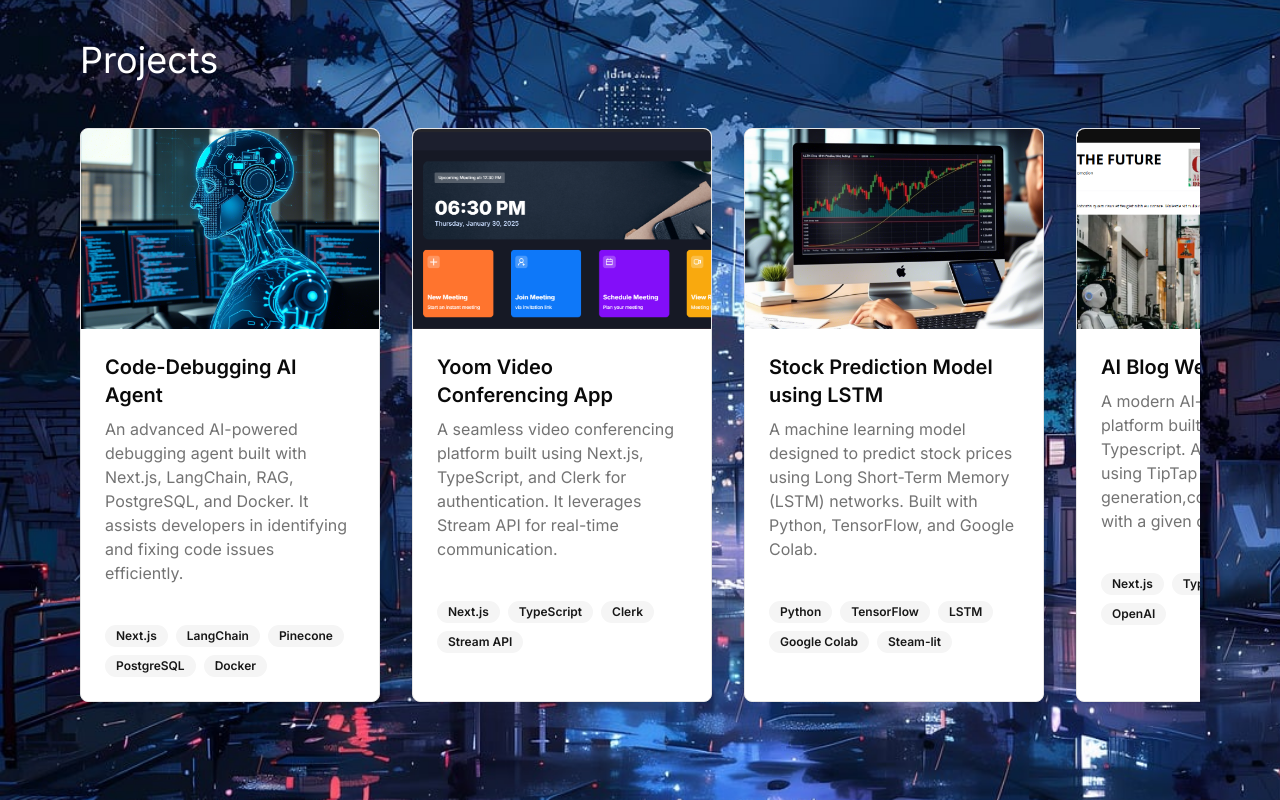
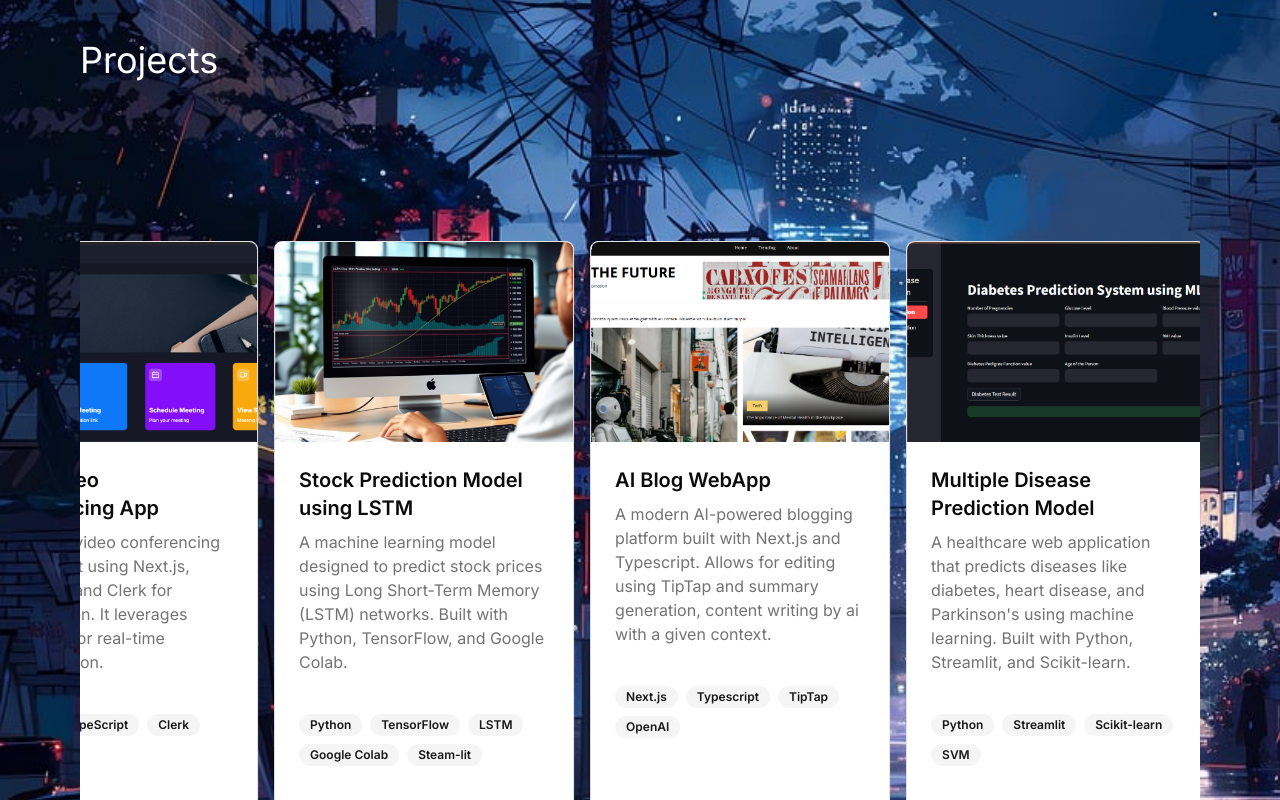
Before and after one commit to Gouravjoshi986/PortfolioWebsite, a Next.js app: page / in a window 1280 px wide. Shown: the part 1640-2440 px from the top of the page. Built offline with nearby package versions, Linux system fonts and the light colour scheme.

Commit message:
Added Horizontal Scroll Carousel

```diff
--- a/app/page.tsx
+++ b/app/page.tsx
@@ -4,9 +4,9 @@ import { motion, useScroll, useTransform } from "framer-motion";
 import { ChevronDown, Github, Linkedin, Mail, Code } from "lucide-react";
 import Link from "next/link";
 import ContactForm from "@/components/contact-form";
-import ProjectCard from "@/components/project-card";
 import { Button } from "@/components/ui/button";
 import { useRef } from "react";
+import HorizontalScrollCarousel from "@/components/horizontalScroll";
 
 export default function Home() {
   const aboutRef = useRef<HTMLDivElement>(null);
@@ -22,46 +22,8 @@ export default function Home() {
   const rotateB = useTransform(scrollYProgress, [0, 0.5], [-5, 0]);
   const opacity = useTransform(scrollYProgress, [0, 0.5, 1], [1, 0.5, 0]);
 
-  const projects = [
-    {
-      "title": "Code-Debugging AI Agent",
-      "description": "An advanced AI-powered debugging agent built with Next.js, LangChain, RAG, PostgreSQL, and Docker. It assists developers in identifying and fixing code issues efficiently.",
-      "image": "/images/codedebugagent.png",
-      "link": "https://github.com/Gouravjoshi986/Code-Debugging-AI-Agent",
-      "tags": ["Next.js", "LangChain", "Pinecone", "PostgreSQL", "Docker"]
-    },
-    {
-      "title": "Yoom Video Conferencing App",
-      "description": "A seamless video conferencing platform built using Next.js, TypeScript, and Clerk for authentication. It leverages Stream API for real-time communication.",
-      "image": "/images/yoom.png",
-      "link": "https://github.com/Gouravjoshi986/Video-conferencing-WebApp",
-      "tags": ["Next.js", "TypeScript", "Clerk", "Stream API"]
-    },
-    {
-      "title": "Stock Prediction Model using LSTM",
-      "description": "A machine learning model designed to predict stock prices using Long Short-Term Memory (LSTM) networks. Built with Python, TensorFlow, and Google Colab.",
-      "image": "/images/lstmmodel.png",
-      "link": "https://github.com/Gouravjoshi986/Stock-Prediction-Model-using-LSTM",
-      "tags": ["Python", "TensorFlow", "LSTM", "Google Colab", "Steam-lit"]
-    },
-    {
-      "title": "AI Blog WebApp",
-      "description": "A modern AI-powered blogging platform built with Next.js and Typescript. Allows for editing using TipTap and summary generation,content writing by ai with a given context.",
-      "image": "/images/ailog.png",
-      "link": "https://github.com/Gouravjoshi986/Ai-Blog-WebApp",
-      "tags": ["Next.js", "Typescript", "TipTap", "OpenAI"]
-    },
-    {
-      "title": "Multiple Disease Prediction Model",
-      "description": "A healthcare web application that predicts diseases like diabetes, heart disease, and Parkinson's using machine learning. Built with Python, Streamlit, and Scikit-learn.",
-      "image": "/images/diseasemodel.png",
-      "link": "https://github.com/Gouravjoshi986/Multiple_Disease_Prediction_Model",
-      "tags": ["Python", "Streamlit", "Scikit-learn", "SVM"]
-    }
-  ];
-
   return (
-    <main ref={aboutRef} className="bg-background h-[440vh]">
+    <main ref={aboutRef} className="bg-background h-[447vh]">
       {/* Hero Section */}
       <motion.section className="sticky top-0 h-screen flex flex-col items-center justify-center" style={{scale : scaleDown,y,opacity,rotate:rotateA}}>
         <motion.div className="absolute inset-0 z-0 bg-cover bg-no-repeat" style={{
@@ -138,20 +100,7 @@ export default function Home() {
       <motion.div className="absolute inset-0 z-0 bg-cover bg-no-repeat" style={{backgroundImage:`url(/images/bg-3.jpg)`}}/>
         <div className="relative z-10 max-w-7xl mx-auto">
           <h2 className="text-4xl text-white mb-12">Projects</h2>
-          <div className="flex overflow-x-auto gap-8 pb-8 snap-x snap-mandatory">
-            {projects.map((project, index) => (
-              <motion.div
-                key={index}
-                initial={{ opacity: 0, x: 50 }}
-                whileInView={{ opacity: 1, x: 0 }}
-                transition={{ duration: 0.5, delay: index * 0.2 }}
-                viewport={{ once: true }}
-                className="snap-center"
-              >
-                <ProjectCard {...project} />
-              </motion.div>
-            ))}
-          </div>
+            <HorizontalScrollCarousel/>
         </div>
       </motion.section>
 
--- /dev/null
+++ b/components/horizontalScroll.tsx
@@ -0,0 +1,84 @@
+import { motion, useTransform, useScroll } from "framer-motion";
+import { useRef } from "react";
+import ProjectCard from "./project-card";
+
+const HorizontalScrollCarousel = () => {
+  const projects = [
+    {
+      title: "Code-Debugging AI Agent",
+      description:
+        "An advanced AI-powered debugging agent built with Next.js, LangChain, RAG, PostgreSQL, and Docker. It assists developers in identifying and fixing code issues efficiently.",
+      image: "/images/codedebugagent.png",
+      link: "https://github.com/Gouravjoshi986/Code-Debugging-AI-Agent",
+      tags: ["Next.js", "LangChain", "Pinecone", "PostgreSQL", "Docker"],
+    },
+    {
+      title: "Yoom Video Conferencing App",
+      description:
+        "A seamless video conferencing platform built using Next.js, TypeScript, and Clerk for authentication. It leverages Stream API for real-time communication.",
+      image: "/images/yoom.png",
+      link: "https://github.com/Gouravjoshi986/Video-conferencing-WebApp",
+      tags: ["Next.js", "TypeScript", "Clerk", "Stream API"],
+    },
+    {
+      title: "Stock Prediction Model using LSTM",
+      description:
+        "A machine learning model designed to predict stock prices using Long Short-Term Memory (LSTM) networks. Built with Python, TensorFlow, and Google Colab.",
+      image: "/images/lstmmodel.png",
+      link: "https://github.com/Gouravjoshi986/Stock-Prediction-Model-using-LSTM",
+      tags: ["Python", "TensorFlow", "LSTM", "Google Colab", "Steam-lit"],
+    },
+    {
+      title: "AI Blog WebApp",
+      description:
+        "A modern AI-powered blogging platform built with Next.js and Typescript. Allows for editing using TipTap and summary generation, content writing by ai with a given context.",
+      image: "/images/ailog.png",
+      link: "https://github.com/Gouravjoshi986/Ai-Blog-WebApp",
+      tags: ["Next.js", "Typescript", "TipTap", "OpenAI"],
+    },
+    {
+      title: "Multiple Disease Prediction Model",
+      description:
+        "A healthcare web application that predicts diseases like diabetes, heart disease, and Parkinson's using machine learning. Built with Python, Streamlit, and Scikit-learn.",
+      image: "/images/diseasemodel.png",
+      link: "https://github.com/Gouravjoshi986/Multiple_Disease_Prediction_Model",
+      tags: ["Python", "Streamlit", "Scikit-learn", "SVM"],
+    },
+  ];
+
+  const targetRef = useRef<HTMLDivElement>(null);
+  const { scrollYProgress } = useScroll({
+    target: targetRef,
+  });
+
+  const x = useTransform(scrollYProgress, [0, 0.3], ["0%", "-28%"]);
+
+  const containerVariants = {
+    hidden: {},
+    visible: {
+      transition: {
+        staggerChildren: 0.3,
+      },
+    },
+  };
+
+  return (
+    <section ref={targetRef} className="relative h-[107vh]">
+      <div className="sticky top-0 flex h-screen items-center overflow-hidden">
+        <motion.div
+          style={{ x }}
+          className="flex gap-4"
+          variants={containerVariants}
+          initial="hidden"
+          animate="visible"
+        >
+          {projects.map((project, index) => (
+            <ProjectCard key={index} {...project} />
+          ))}
+        </motion.div>
+      </div>
+    </section>
+  );
+};
+
+export default HorizontalScrollCarousel;
```
